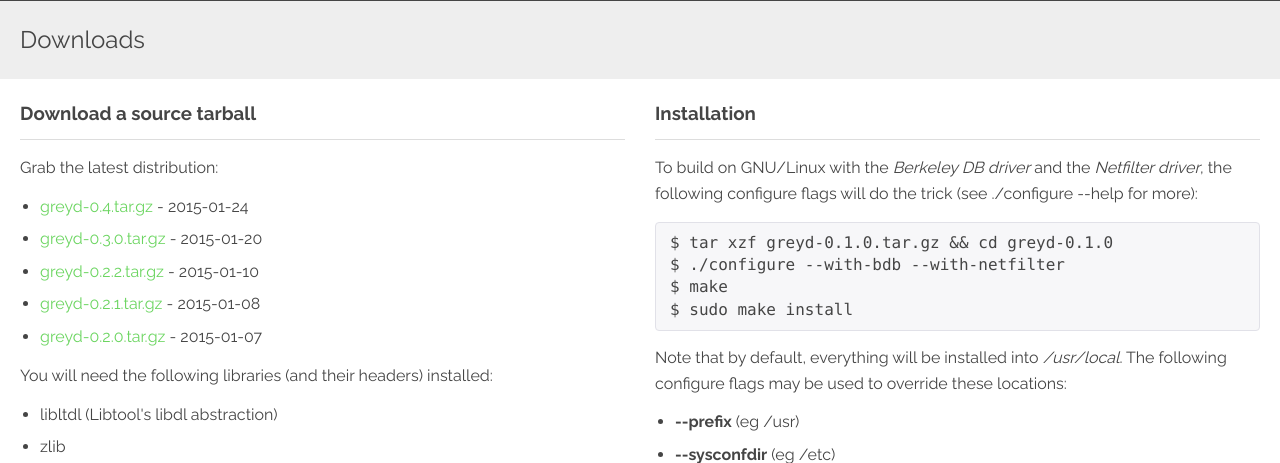
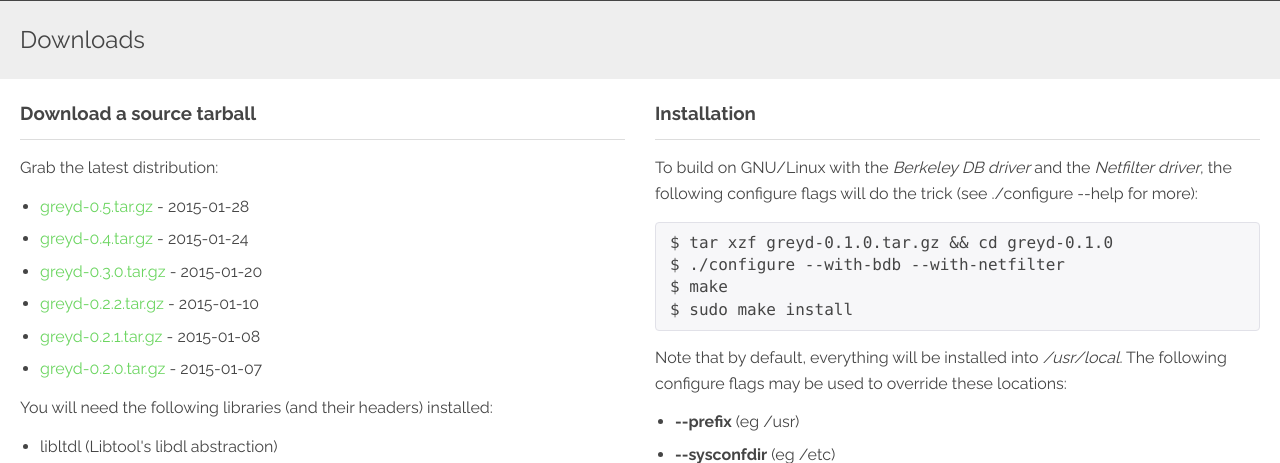
Before and after one commit to mikey-austin/greyd, a PHP site: page /downloads.php in a window 1280 px wide. Shown: the part 72-535 px from the top of the page. Run offline with PHP 8.4, Linux system fonts and the light colour scheme; some libraries are stand-ins or nearby versions.

Commit message:
updated download page

```diff
--- a/website/downloads.php
+++ b/website/downloads.php
@@ -15,6 +15,9 @@
 
             <p>Grab the latest distribution:</p>
             <ul>
+                <li>
+                    <a href="downloads/greyd-0.5.0.tar.gz">greyd-0.5.tar.gz</a> - 2015-01-28
+                </li>
                 <li>
                     <a href="downloads/greyd-0.4.0.tar.gz">greyd-0.4.tar.gz</a> - 2015-01-24
                 </li>
```
